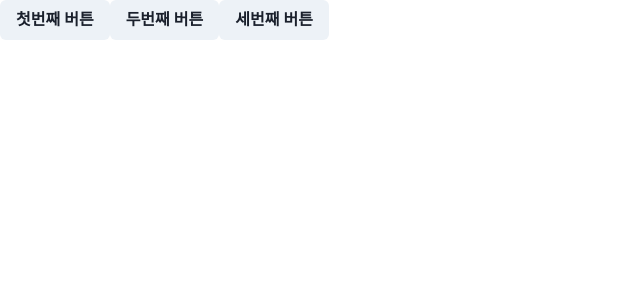
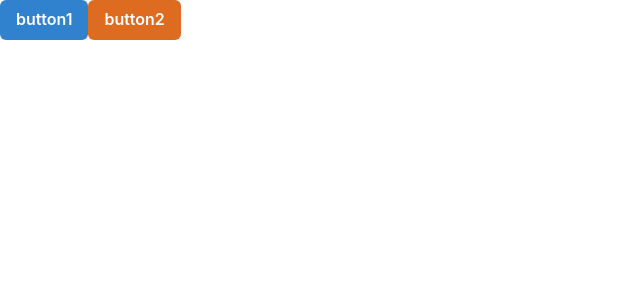
Before and after one commit to azerone52/react20231031, a React (Create React App) app: page / in a window 1280 px wide. Shown: the top 300 px of the page, without its empty margins (0-640 px from the left). Built offline with nearby package versions, Linux system fonts and the light colour scheme.

Commit message:
event handler 메소드에 event 객체가 전달된다

```diff
--- a/src/App.js
+++ b/src/App.js
@@ -1,20 +1,23 @@
+import React from "react";
 import { Button } from "@chakra-ui/react";
 
 function App(props) {
-  function handleClickButton1() {
-    console.log("1번 버튼 클릭됨");
-  }
-  function handleClickButton2() {
-    console.log("2번 버튼 클릭됨");
-  }
-  function handleButtonClick(number) {
-    console.log(number + "번째 버튼 클릭됨");
+  // 브라우저는 이벤트 핸들러 메소드에
+  // event 객체를 매개값으로 넣어줌
+  function handleClick(event) {
+    console.log(event);
+    console.log(event.target); //실제 이벤트가 발생한 엘리멘트에 접근 가능
+    console.log(event.target.className); //위와 같은 엘리먼트의 클래스 이름을 보기
+    console.log(event.target.type);
   }
   return (
     <div>
-      <Button onClick={handleClickButton1}>첫번째 버튼</Button>
-      <Button onClick={handleClickButton2}>두번째 버튼</Button>
-      <Button onClick={() => handleButtonClick(3)}>세번째 버튼</Button>
+      <Button colorScheme="blue" onClick={handleClick}>
+        button1
+      </Button>
+      <Button colorScheme="orange" onClick={handleClick}>
+        button2
+      </Button>
     </div>
   );
 }
```
